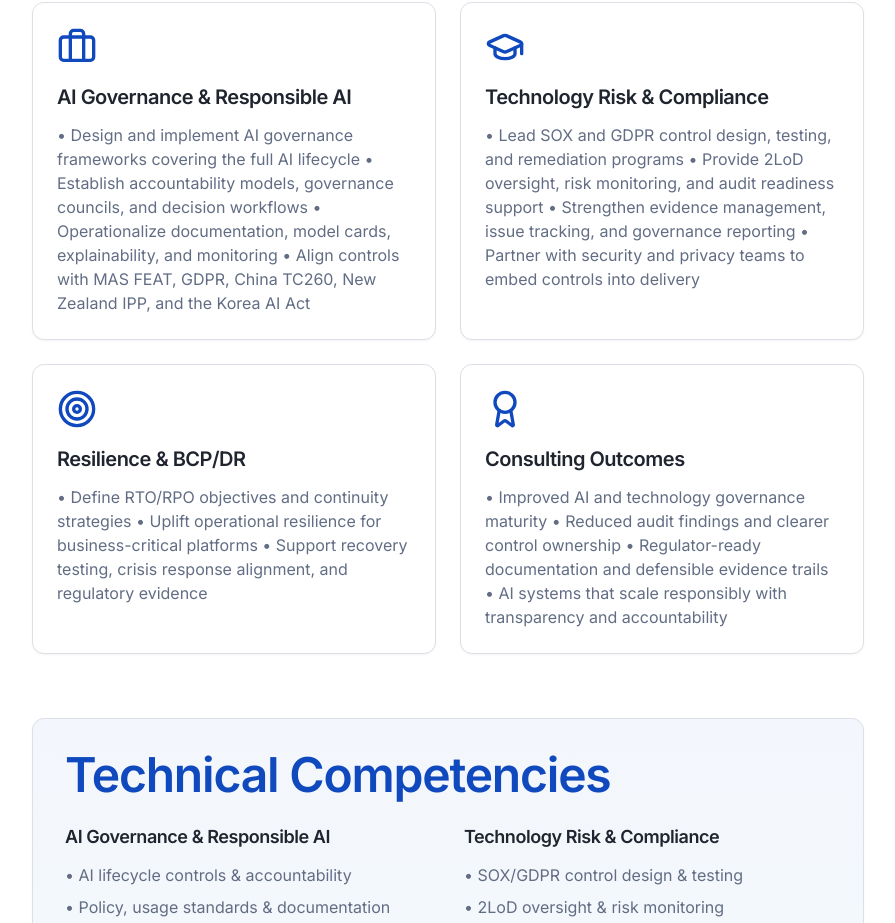
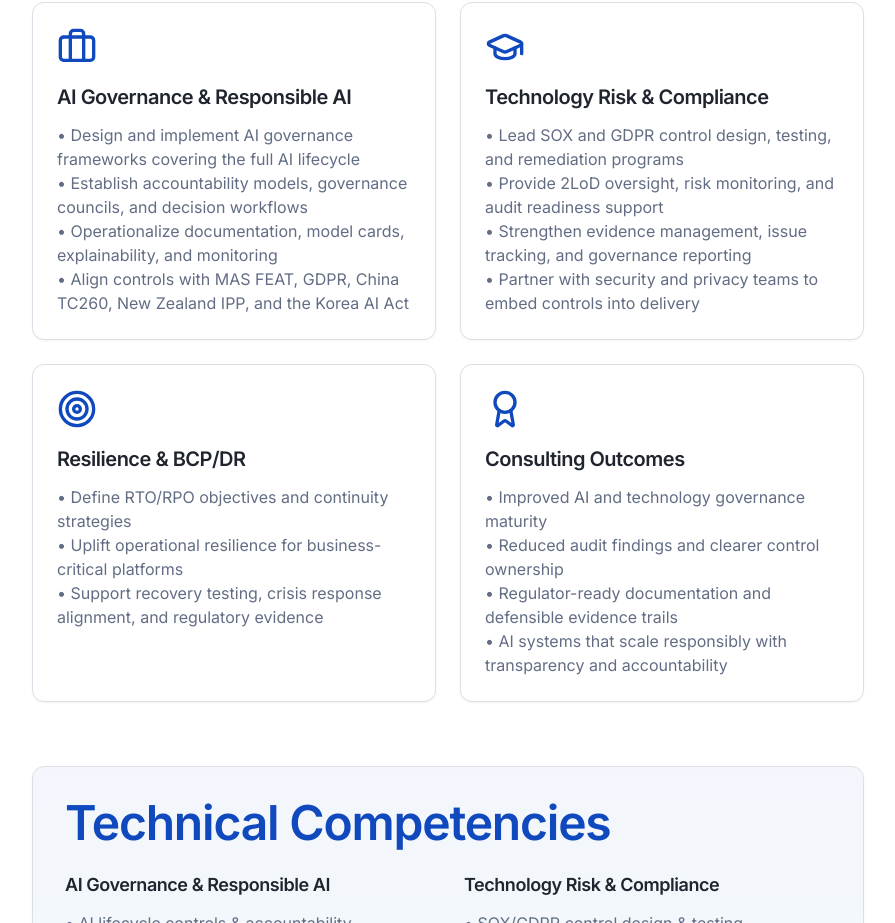
Before and after one commit to psara-eng/prakash-ai-risk-folio, a React (Vite) app: page /about in a window 1280 px wide. Shown: the part 940-1863 px from the top of the page, without its empty margins (192-1087 px from the left). Built offline with nearby package versions, Linux system fonts and the light colour scheme; the HTML template or start-up script is replaced by a standard one.

Commit message:
Update About.tsx
bullets

```diff
--- a/src/pages/About.tsx
+++ b/src/pages/About.tsx
@@ -92,7 +92,9 @@ const highlights = [
                 <CardContent className="p-6">
                   <highlight.icon className="h-10 w-10 text-primary mb-4" />
                   <h3 className="text-xl mb-3">{highlight.title}</h3>
-                  <p className="text-muted-foreground">{highlight.description}</p>
+                 <p className="text-muted-foreground whitespace-pre-line">
+                   {highlight.description}
+                 </p>
                 </CardContent>
               </Card>
             ))}
```
